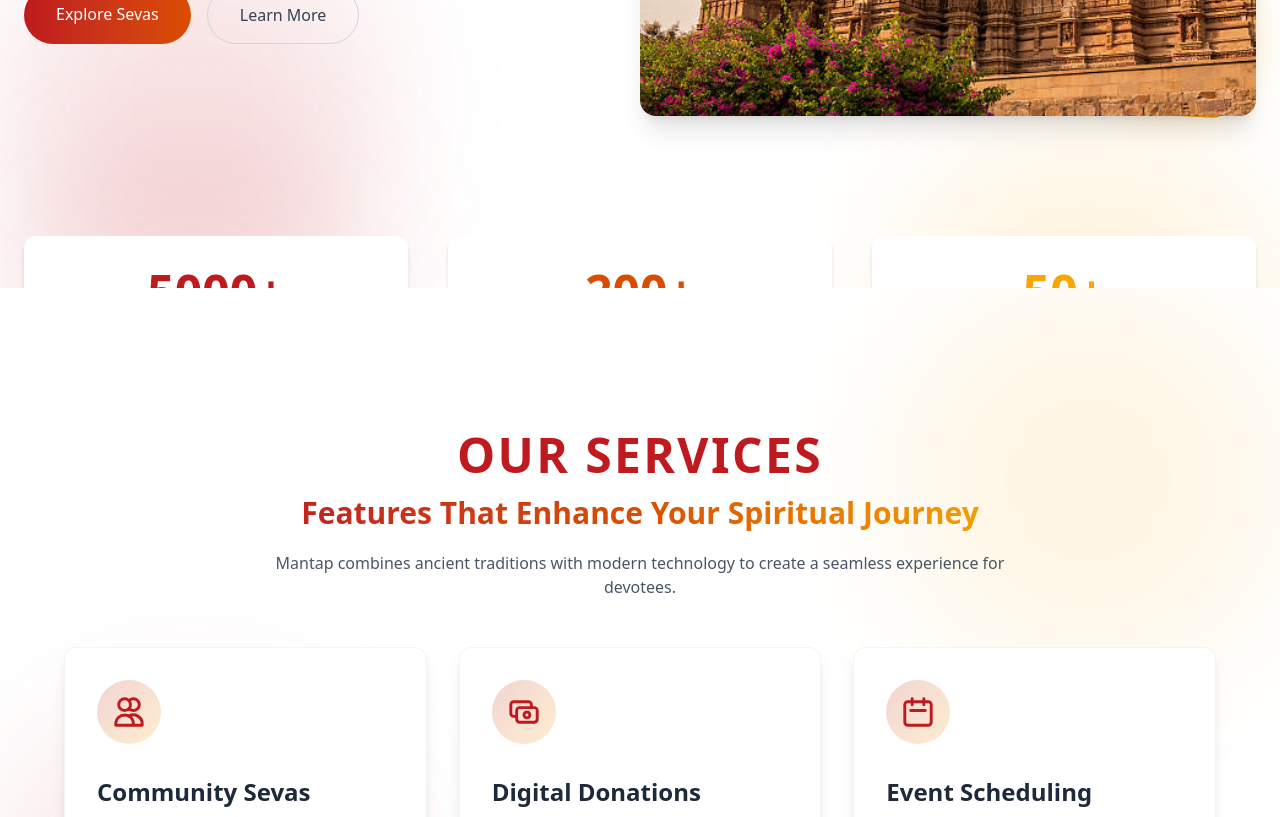
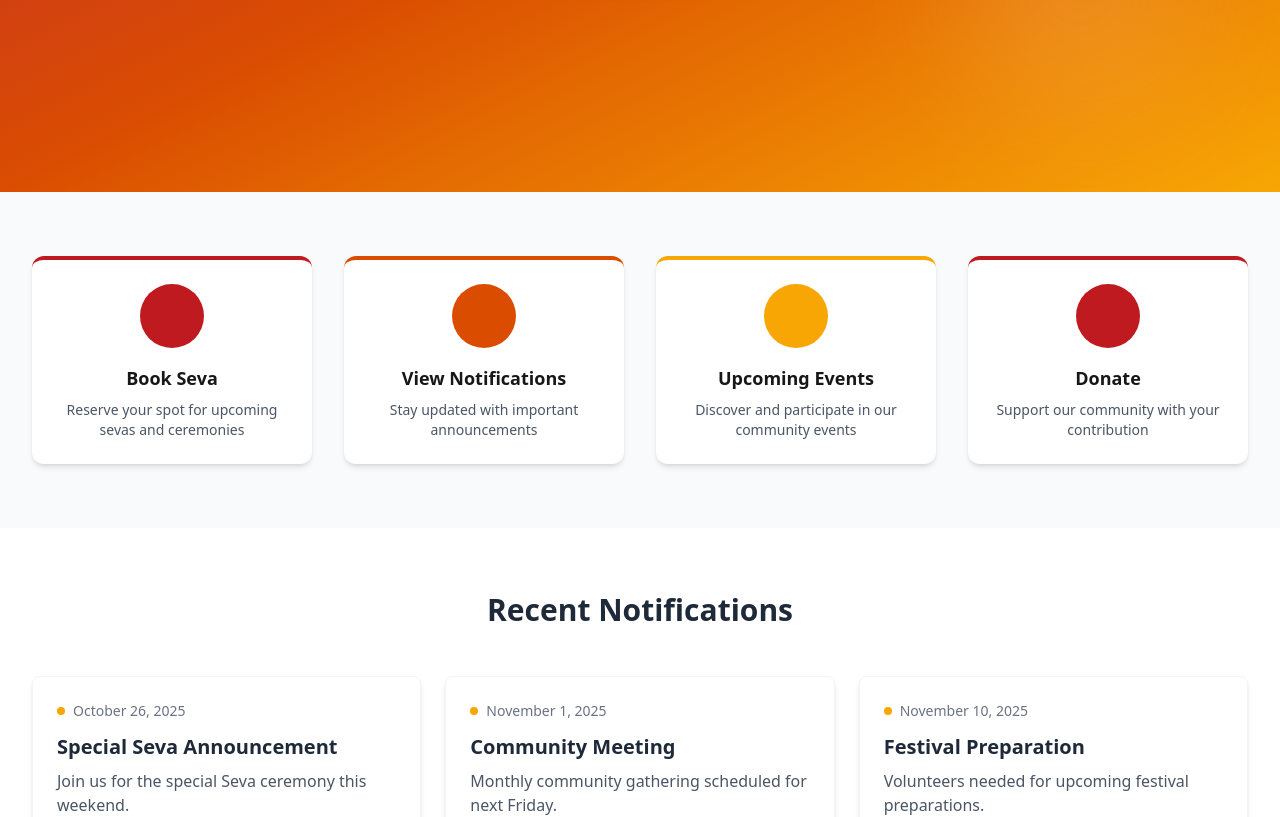
Before and after one commit to Demigod1410/Mantap-Project, a Next.js app: page / in a window 1280 px wide. Shown: the part 1312-2129 px from the top of the page. Built offline with nearby package versions, Linux system fonts and the light colour scheme.

Commit message:
Refactor Home component to replace AlternativeHomePage with HomePage and reorganize imports for better structure

```diff
--- a/src/app/page.js
+++ b/src/app/page.js
@@ -1,14 +1,22 @@
-import HomeSwitcher from "./home-switcher";
-import AlternativeHomePage from '../components/AlternativeHomePage';
+
 import HeroSection from "@/components/herosection";
 import Navbar from "@/components/navbar";
+import HomePage from "@/components/HomePage";
+import FeaturesPage from '@/components/featurespage';
+import AboutUs from '@/components/aboutus';
+import WhyUs from '@/components/whyus';
+import Footer from '@/components/footer';
 
 export default function Home() {
   return (
     <>
       <Navbar />
       <HeroSection />
-      <AlternativeHomePage />
+      <HomePage />
+      <FeaturesPage />
+      <AboutUs />
+      <WhyUs />
+      <Footer />
     </>
   );
 }
```
